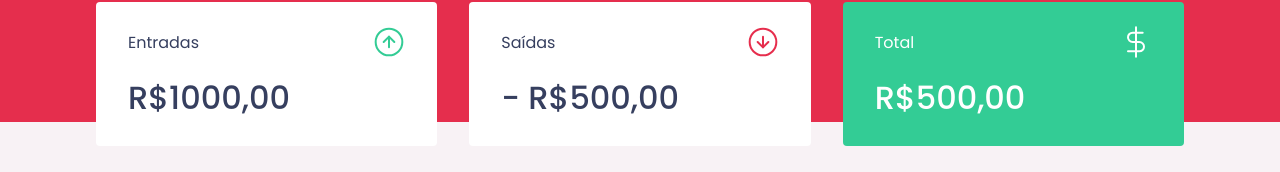
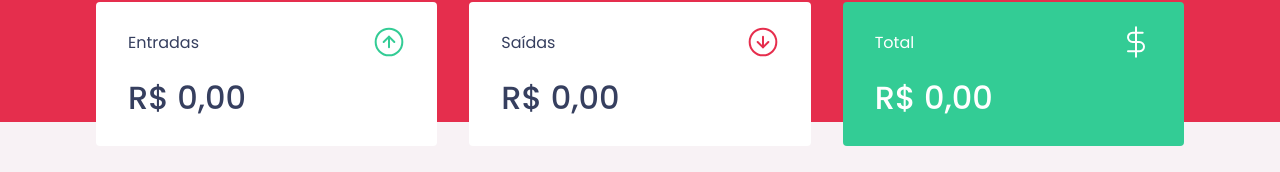
Before and after one commit to filipepoletto/fpmoney, a React (Create React App) app: page / in a window 1280 px wide. Shown: the part 150-322 px from the top of the page. Built offline with nearby package versions, Linux system fonts and the light colour scheme; no server answers; what miragejs would draw is missing.

Commit message:
Add summary calculate transactions

```diff
--- a/src/components/Summary/index.tsx
+++ b/src/components/Summary/index.tsx
@@ -9,7 +9,21 @@
 export function Summary() {
   const { transactions } = useContext(TransactionsContext);
 
-  console.log(transactions);
+  const summary = transactions.reduce((acc, transaction) => {
+    if (transaction.type === "deposit") {
+      acc.deposits += transaction.amount;
+      acc.total += transaction.amount;
+    } else {
+      acc.withdraws += transaction.amount;
+      acc.total -= transaction.amount;
+    }
+
+    return acc;
+  }, {
+    deposits: 0,
+    withdraws: 0,
+    total: 0,
+  });
 
   return (
     <Container>
@@ -18,21 +32,30 @@
           <p>Entradas</p>
           <img src={incomeImg} alt="Entradas" />
         </header>
-        <strong>R$1000,00</strong>
+        <strong>{new Intl.NumberFormat("pt-BR", {
+          style: "currency",
+          currency: "BRL"
+        }).format(summary.deposits)}</strong>
       </div>
       <div>
         <header>
           <p>Saídas</p>
           <img src={outcomeImg} alt="Saídas" />
         </header>
-        <strong>- R$500,00</strong>
+        <strong>{new Intl.NumberFormat("pt-BR", {
+          style: "currency",
+          currency: "BRL"
+        }).format(summary.withdraws)}</strong>
       </div>
       <div className="highlight-background">
         <header>
           <p>Total</p>
           <img src={totalImg} alt="Total" />
         </header>
-        <strong>R$500,00</strong>
+        <strong>{new Intl.NumberFormat("pt-BR", {
+          style: "currency",
+          currency: "BRL"
+        }).format(summary.total)}</strong>
       </div>
     </Container>
   );
```
